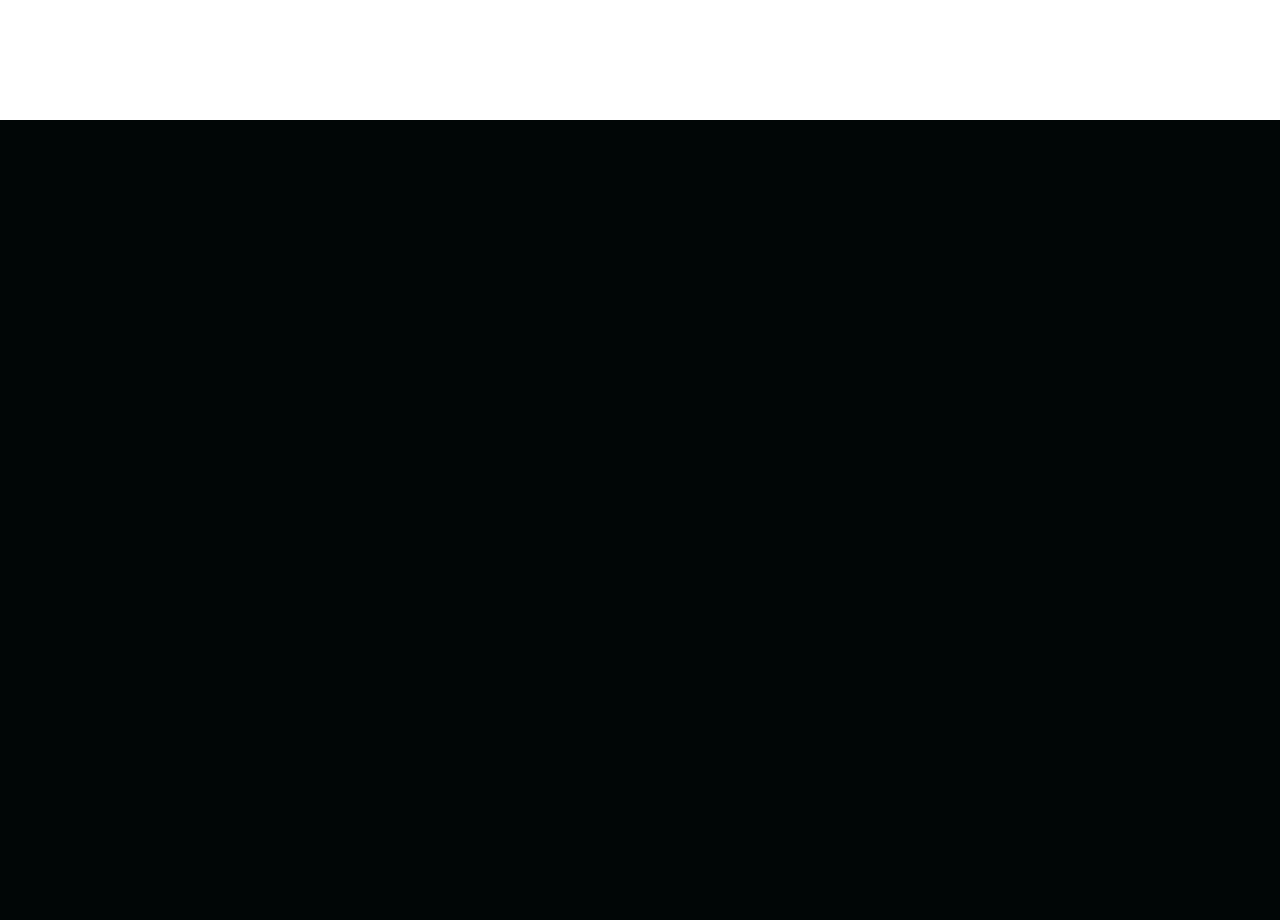
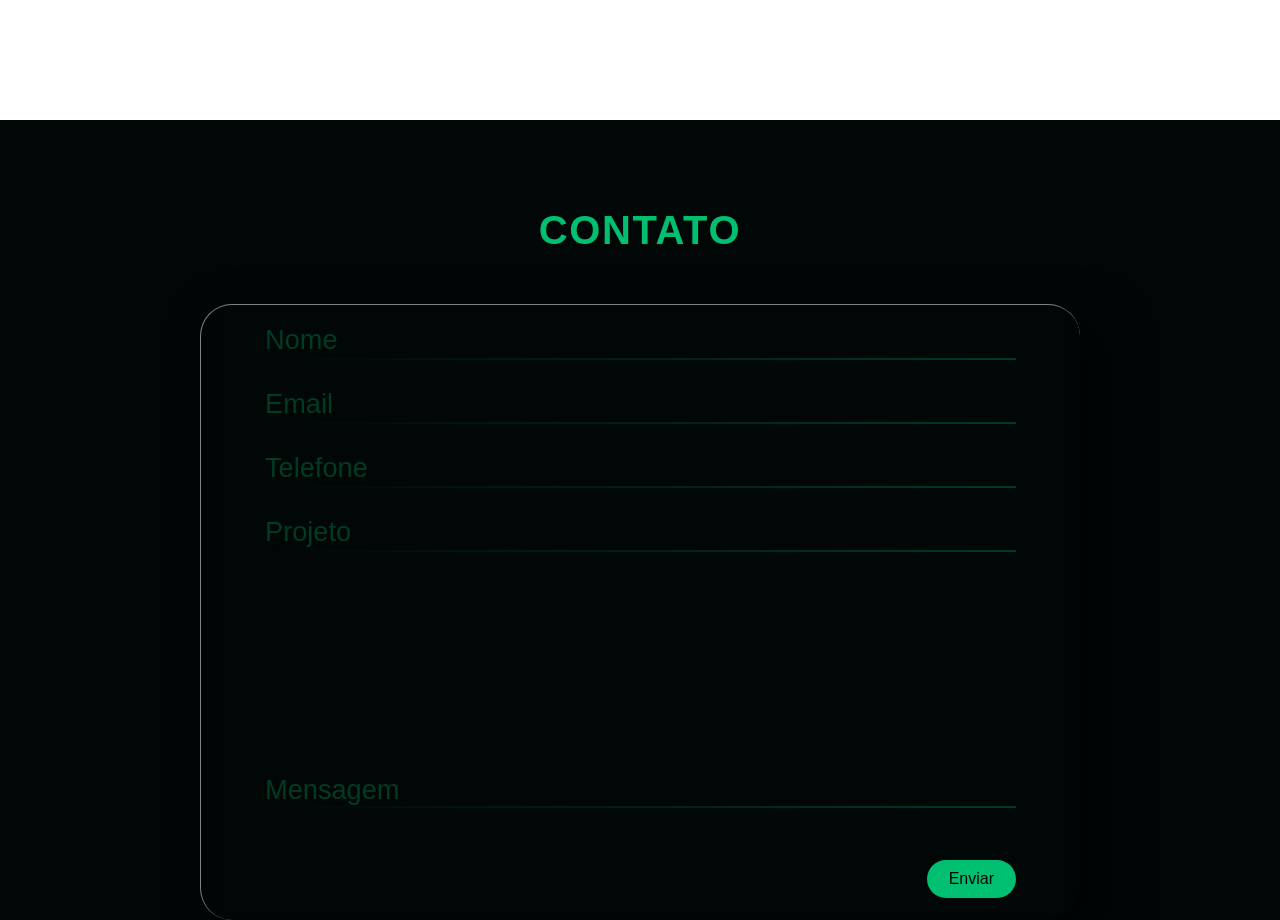
Before and after one commit to calbertofilho/carlosalberto.eti, a React (Create React App) app: page / in a window 1280 px wide. Shown: the part 3080-4000 px from the top of the page. Built offline with nearby package versions, Linux system fonts and the light colour scheme; the HTML template or start-up script is replaced by a standard one; a web font is replaced by a local one.

Commit message:
Update ContactSection

```diff
--- a/src/components/HomePage/Sections/Contact/elements.js
+++ b/src/components/HomePage/Sections/Contact/elements.js
@@ -4,10 +4,10 @@ export const Section = styled.section`
   background: #010606;
 	width: 100%;
 	height: 100vh;
+  padding: 100px 30px 0;
   display: flex;
-  justify-content: center;
+  flex-direction: column;
   align-items: center;
-	box-sizing: border-box;
   scroll-snap-align: center;
   overflow: hidden;
   position: relative;
@@ -16,4 +16,140 @@ export const Section = styled.section`
   @media (hover: none), (any-hover: hover) and (pointer: coarse) {
     scroll-snap-align: none;
   }
+
+  @media screen and (min-height: 800px) {
+    justify-content: center;
+  }
 `;
+
+export const Emphasis = styled.span`
+  color: #01bf71;
+  display: block;
+  font-size: 2.5rem;
+  line-height: 1.25rem;
+  font-weight: 700;
+  letter-spacing: 0.1rem;
+  text-transform: uppercase;
+  margin-bottom: 4rem;
+
+  @media screen and (max-width: 480px) {
+    font-size: 2rem;
+  }
+`;
+
+export const Form = styled.form`
+  min-width: 20rem; // 320px
+  width: 55rem; // 880px
+  padding: 1rem; // 16px
+  border-radius: 2rem; // 32px
+  display: flex;
+  justify-content: center;
+  align-items: center;
+  overflow: hidden;
+  border-top: 1px solid rgba(255, 255, 255, 0.5);
+  border-left: 1px solid rgba(255, 255, 255, 0.5);
+  box-shadow: 20px 20px 50px rgba(0, 0, 0, 0.5);
+  backdrop-filter: blur(5px);
+`;
+
+export const Wrapper = styled.div`
+  width: 100%;
+  padding: 48px;
+  box-shadow: 0 0 16px rgba(0, 0, 0, 0.1);
+`;
+
+export const InputArea = styled.div`
+  position: relative;
+  margin: 32px 0;
+`;
+
+export const Input = styled.input`
+  height: 4rem;
+  height: 100%;
+  width: 100%;
+  color: #01bf71;
+  border: none;
+  font-size: 1.7rem;
+  background: linear-gradient(90deg, #010606, #01bf71) left bottom/0 2px no-repeat,
+              linear-gradient(90deg, #010606, #003b23) left bottom/100% 2px no-repeat,
+              linear-gradient(90deg, rgba(0,0,0,0), rgba(0,0,0,0)) left bottom/100% no-repeat;
+  transition: background-size 0.3s ease;
+
+  &:focus {
+    background-size: 100% 2px, 100% 2px, 100%;
+  }
+  &:focus + label,
+  &:not(:placeholder-shown)&:not(:focus) + label {
+    transform: translateY(-1.8rem);
+    color: #01bf71;
+  }
+  &:not(:placeholder-shown)&:not(:focus) {
+    background-size: 100% 2px, 100% 2px, 100%;
+  }
+`;
+
+export const Label = styled.label`
+  position: absolute;
+  bottom: 0.2rem;
+  left: 0;
+  color: #003b23;
+  pointer-events: none;
+  font-size: 1.7rem;
+  transition: transform 0.3s ease,
+              color 0.3s ease;
+`;
+
+export const TextArea = styled.textarea`
+  resize: none;
+  margin: 1rem 0;
+  height: 13rem;
+  width: 100%;
+  color: #01bf71;
+  border: none;
+  font-size: 1.7rem;
+  background: linear-gradient(90deg, #010606, #01bf71) left bottom/0 2px no-repeat,
+              linear-gradient(90deg, #010606, #003b23) left bottom/100% 2px no-repeat,
+              linear-gradient(90deg, rgba(0,0,0,0), rgba(0,0,0,0)) left bottom/100% no-repeat;
+  transition: background-size 0.3s ease;
+
+  &:focus {
+    background-size: 100% 2px, 100% 2px, 100%;
+  }
+  & + label {
+    transform: translateY(-1.1rem);
+  }
+  &:focus + label,
+  &:not(:placeholder-shown)&:not(:focus) + label {
+    transform: translateY(-13.7rem);
+    color: #01bf71;
+  }
+  &:not(:placeholder-shown)&:not(:focus) {
+    background-size: 100% 2px, 100% 2px, 100%;
+  }
+`;
+
+export const ButtonArea = styled.div`
+  position: relative;
+  margin: 32px 0;
+  display: flex;
+  justify-content: right;
+`;
+
+export const Button = styled.input`
+  border-radius: 50px;
+  background: #01bf71;
+  padding: 10px 22px;
+  color: #010606;
+  white-space: nowrap;
+  font-size: 1rem;
+  outline: none;
+  border: none;
+  cursor: pointer;
+  transition: all 0.2s ease-in-out;
+  text-decoration: none;
+
+  &:hover {
+    background: #fff;
+    color: #010606;
+  }
+`;
--- a/src/components/HomePage/Sections/Contact/index.js
+++ b/src/components/HomePage/Sections/Contact/index.js
@@ -1,10 +1,40 @@
 import React from 'react'
-import { Section } from './elements'
+import { Emphasis, Section, Form, Wrapper, InputArea, Input, Label, TextArea, ButtonArea, Button } from './elements'
 
 const ContactSection = () => {
   return (
     <Section id='contact'>
-
+      <Emphasis>Contato</Emphasis>
+      <Form action="https://formsubmit.co/carlos@lberto.eti.br" method="POST" encType='multipart/form-data'>
+        <Wrapper>
+          <InputArea>
+            <Input type='text' name='name' placeholder=' ' autocomplete='nofill' />
+            <Label htmlFor='tel'>Nome</Label>
+          </InputArea>
+          <InputArea>
+            <Input type='email' name='email' placeholder=' ' autocomplete='nofill' />
+            <Label htmlFor='email'>Email</Label>
+          </InputArea>
+          <InputArea>
+            <Input type='tel' name='tel' placeholder=' ' autocomplete='nofill' />
+            <Label htmlFor='tel'>Telefone</Label>
+          </InputArea>
+          <InputArea>
+            <Input type='text' name='_subject' placeholder=' ' autocomplete='nofill' />
+            <Label htmlFor='_subject'>Projeto</Label>
+          </InputArea>
+          <InputArea>
+            <TextArea name='message' placeholder=' ' autocomplete='nofill'></TextArea>
+            <Label htmlFor='message'>Mensagem</Label>
+          </InputArea>
+          <ButtonArea>
+            <Button type='submit' value='Enviar' />
+          </ButtonArea>
+          <input type='hidden' name='_template' value='basic' />
+          <input type='hidden' name='_captcha' value='false' />
+          <input type="hidden" name="_next" value="https://yourdomain.co/thanks.html" />
+        </Wrapper>
+      </Form>
     </Section>
   )
 }
```
